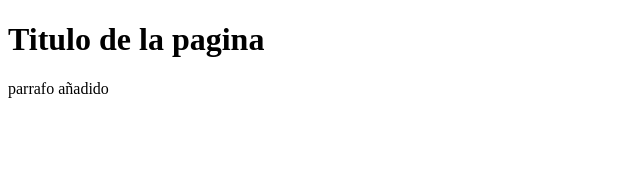
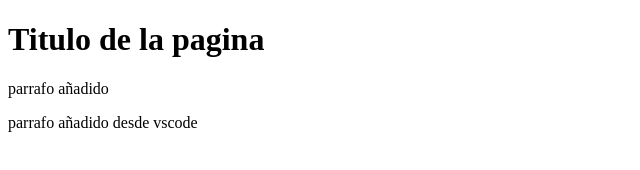
Before and after one commit to ImNavaa/PracticaGit, a plain HTML site: page index.html in a window 1280 px wide. Shown: the whole page, without its empty margins (0-640 px from the left). Drawn offline with Linux system fonts and the light colour scheme.

Commit message:
parrafo añadido

```diff
--- a/index.html
+++ b/index.html
@@ -9,5 +9,6 @@
 <body>
     <h1>Titulo de la pagina</h1>
     <p>parrafo añadido</p>
+    <p>parrafo añadido desde vscode</p>
 </body>
 </html>
```
